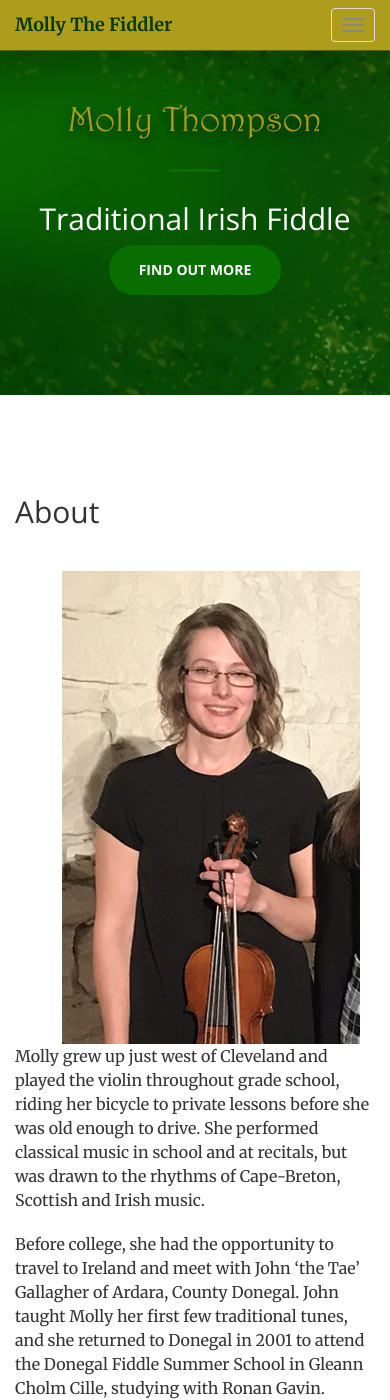
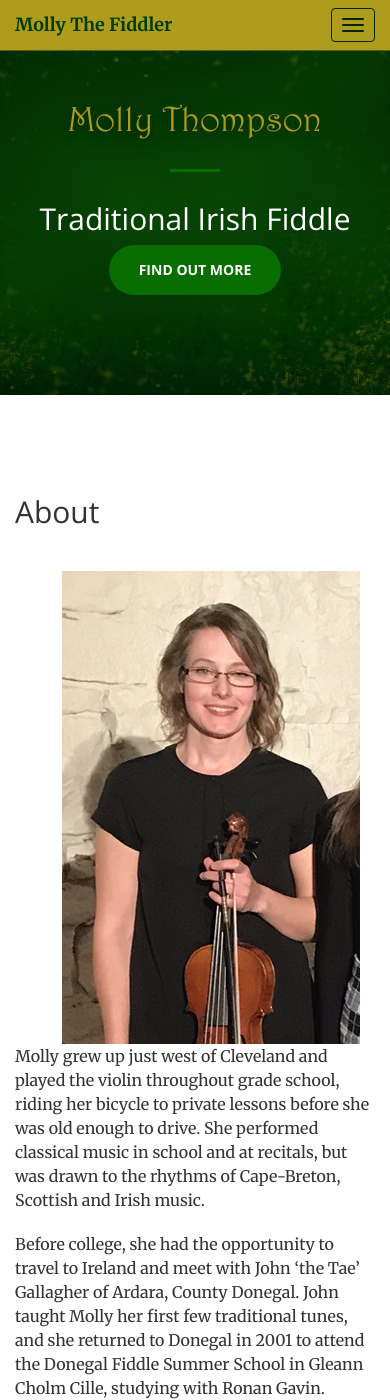
Before and after one commit to lyonritchie/mollythefiddler, a Jekyll site: the page built from index.md, in a window 390 px wide and 1400 px high. Built offline with Jekyll 4.4.1, drawn with Linux system fonts in a browser that asks for light colours.

Commit message:
Update header image; fix image breakpoints.

```diff
--- a/_sass/_base.scss
+++ b/_sass/_base.scss
@@ -112,6 +112,19 @@ aside {
             }
         }
     }
+
+    .navbar-toggle {
+      border-color: $theme-dark;
+    }
+    .navbar-toggle:focus, .navbar-toggle:hover {
+      background-color: $theme-primary;
+    }
+
+    .navbar-toggle .icon-bar{
+      background-color: $theme-dark;
+    }
+
+
     @media (min-width: 768px) {
         background-color: transparent;
         border-color: rgba(white, .3);
@@ -160,7 +173,7 @@ header {
     @include background-cover;
     background-position: center;
     background-color: rgba( $theme-primary, 0.9 );
-    background-image: url('../img/mtf_mockup_header_bg.jpg');
+    background-image: url('../img/resizedheader.jpg');
     text-align: center;
     color: white;
     .header-content {
```
Also changed, not shown: _sections/donegal-fiddling.md (+1 -1 lines), img/header.jpg (deleted), img/mollythefiddler_mockup-1-0.jpg (deleted), img/mtf_mockup_header_bg.jpg (deleted), img/resizedheader.jpg (added).
